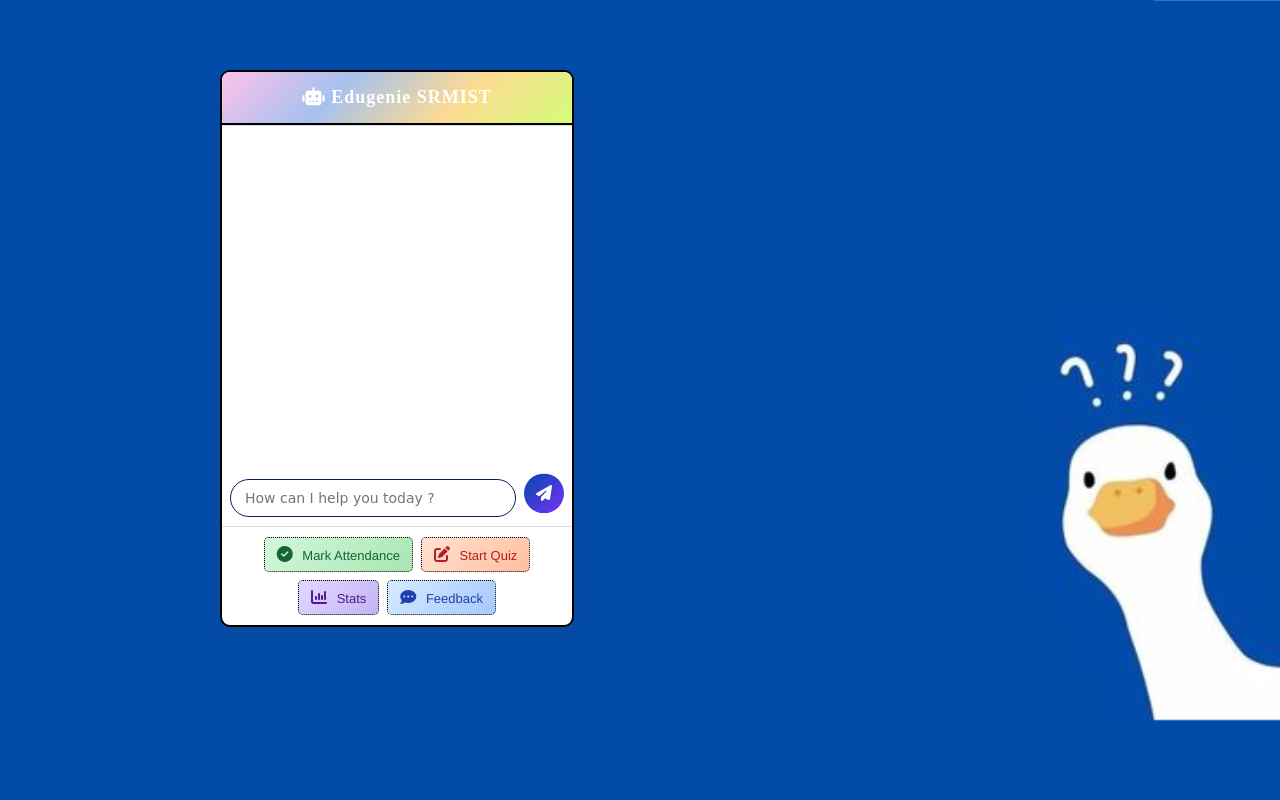
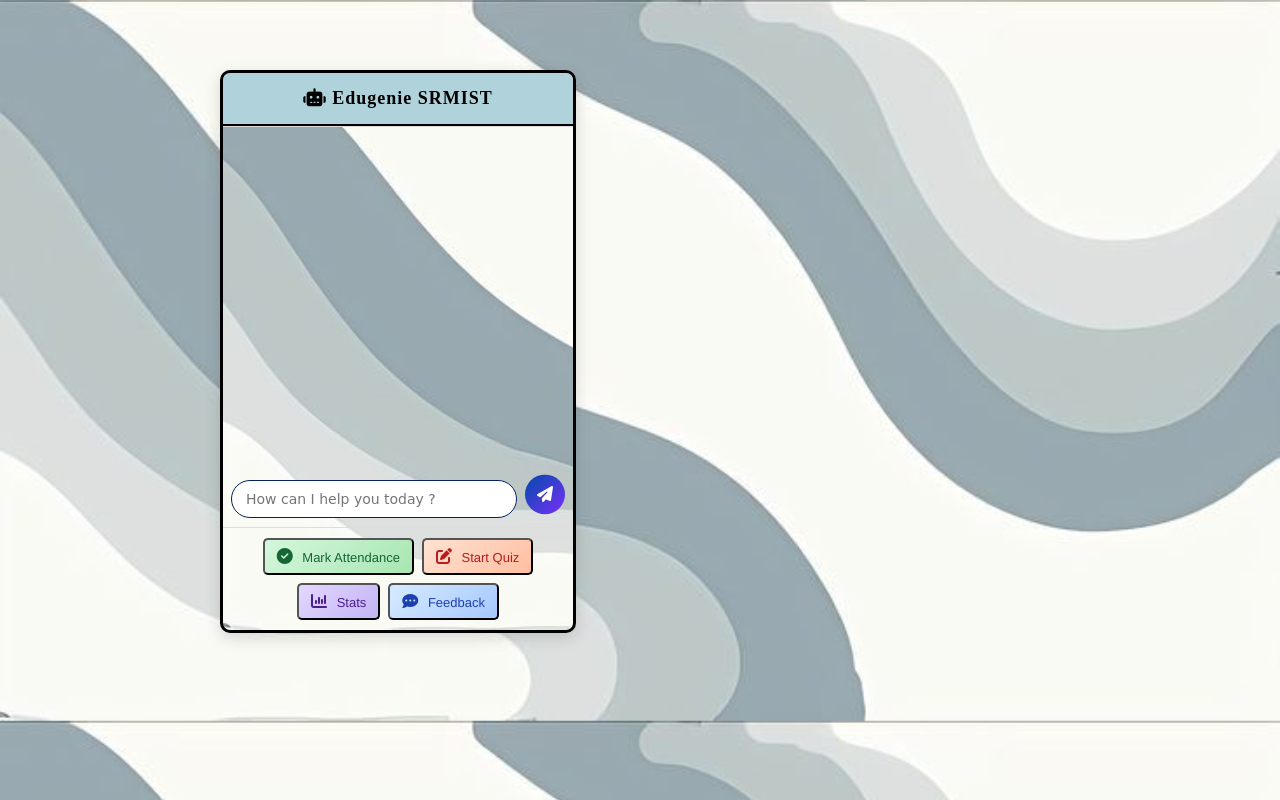
Before and after one commit to Ruchii17/Bot-Project, a plain HTML site: page INDExX.html in a window 1280 px wide. Drawn offline with Linux system fonts and the light colour scheme.

Commit message:
Add files via upload

```diff
--- a/style.css
+++ b/style.css
@@ -3,24 +3,23 @@
   background-color: #f4f4f4;
   margin: 0;
   padding: 20px;
-  background-image: url(duck2.jpeg);
-  background-size: cover;
+  background-image: url(Blue.jpeg);
+  background-size:cover;
 }
 
 #chatbot {
   width: 350px;
   margin:50px 50px 50px 200px;
-  background-color: white;
+  background-color:white;
   border-radius: 10px;
   box-shadow: 0 5px 15px rgba(77, 74, 74, 0.2);
-  border: 2px solid black;
+  border: 3px solid black;
   overflow: hidden;
-  /* background-image: url(ding.jpeg);
-  background-size: cover; */
+  background-image: url(Blue.jpeg);
+  background-size: cover;
 }
 
 #chat-header {
-  /* background-color:#06205e; */
   color: whitesmoke;
   text-align: center;
   /* text-decoration: underline black; */
@@ -28,10 +27,8 @@
   font-weight: bold;
   font-family: 'Times New Roman', Times, serif;
   font-size: 18px;
-  background: linear-gradient(135deg, #fbc2eb, #a6c1ee, #fddb92, #d4fc79);
-
-
-  color: #fff;
+  background-color:#b0d2da;
+  color: black;
   letter-spacing: 1px;
   border-bottom:2px solid black ;
 }
@@ -104,7 +101,7 @@
 button {
   background-color:rgb(0,29,128);
   color: white;
-  border: 1px dotted black;
+  border: 1.5 dotted black;
   padding: 0 15px;
   cursor: pointer;
   font-family: 'Franklin Gothic Medium', 'Arial Narrow', Arial, sans-serif;
```
Also changed, not shown: Blue.jpeg (added).
